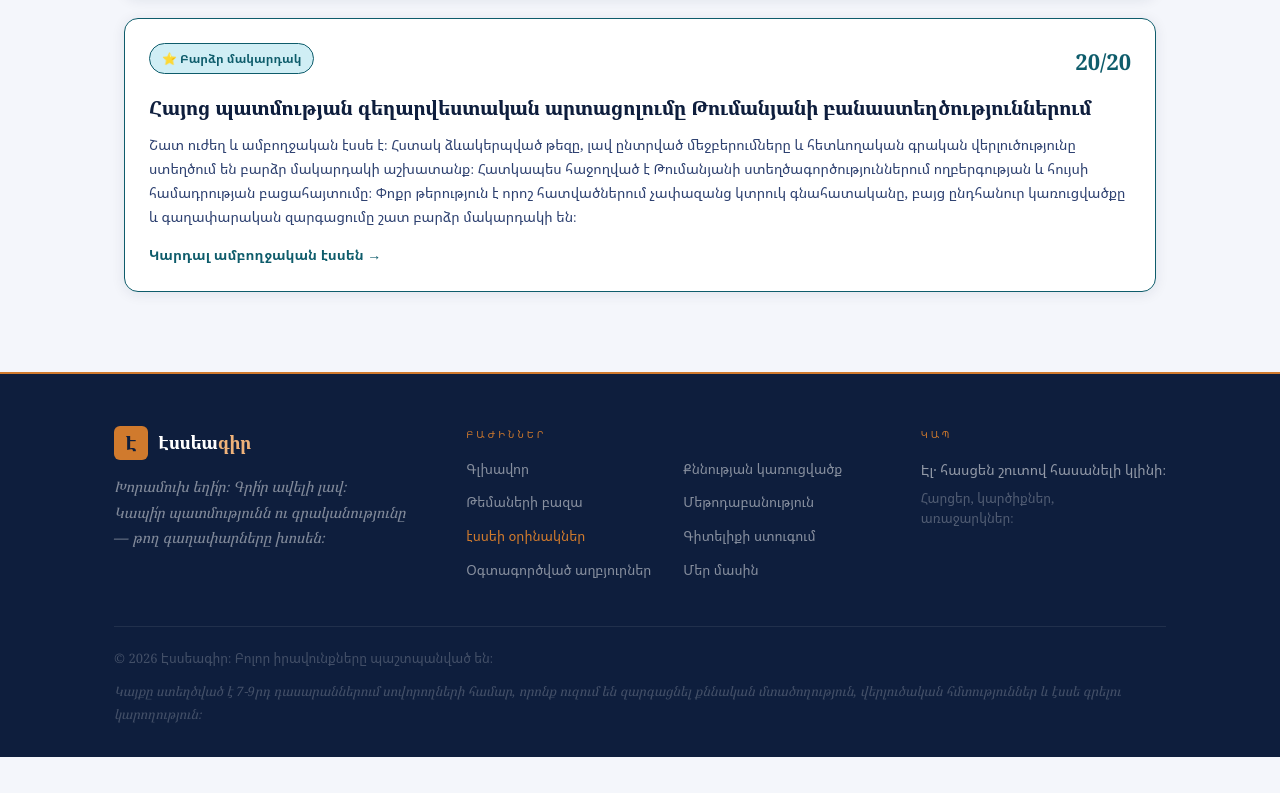
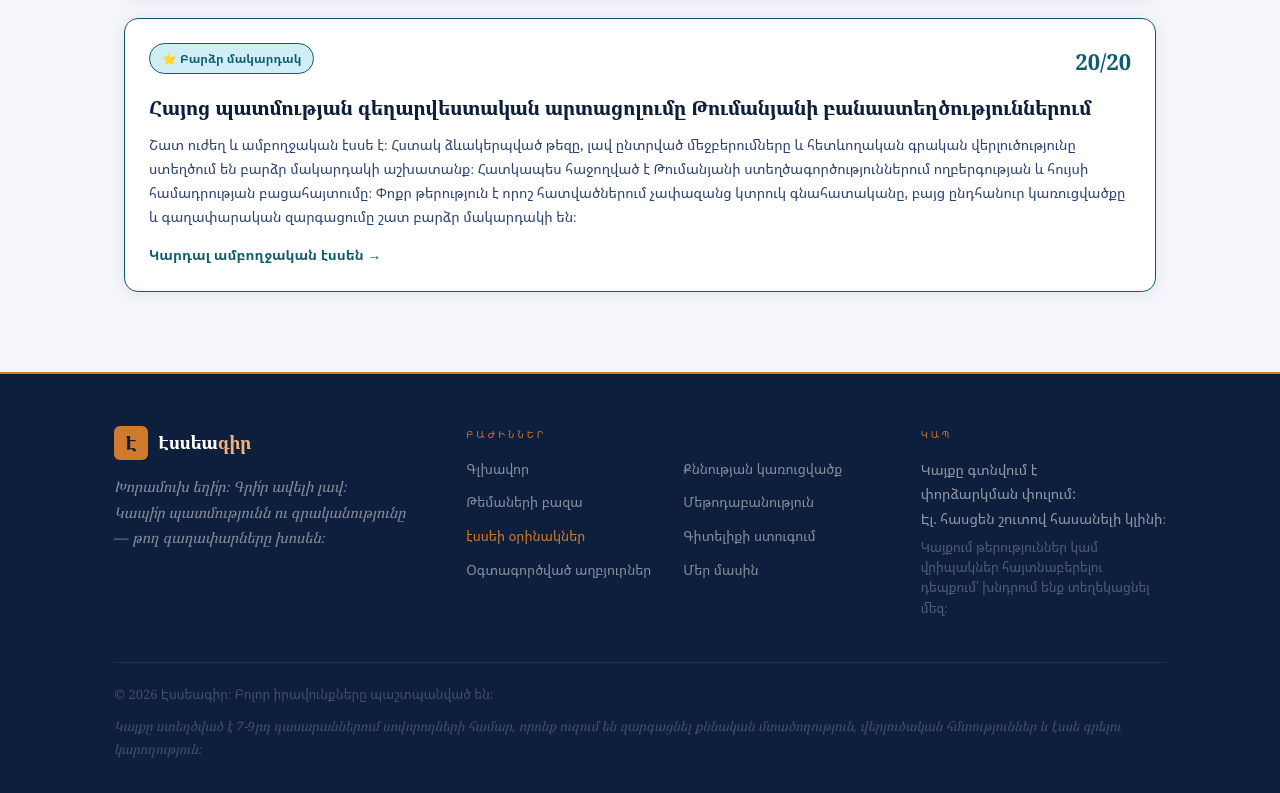
Before and after one commit to ChybArm/edu-info, a React (Vite) app: page /essay-examples in a window 1280 px wide. Shown: the part 1202-1995 px from the top of the page. Before the commit the page ends 1959 px from the top, so only its background shows below. Built offline with nearby package versions, Linux system fonts and the light colour scheme.

Commit message:
fix browser tab title14

```diff
--- a/src/components/Footer.jsx
+++ b/src/components/Footer.jsx
@@ -117,14 +117,14 @@ export default function Footer() {
                 transition: 'color 0.2s',
               }}
             >
-              Էլ․ հասցեն շուտով հասանելի կլինի։
+              Կայքը գտնվում է  <br /> փորձարկման փուլում: <br /> Էլ. հասցեն շուտով հասանելի կլինի։
             </a>
             <p style={{
               fontSize: '13px',
               color: 'rgba(255,255,255,0.28)',
               margin: 0, lineHeight: 1.55,
             }}>
-              Հարցեր, կարծիքներ,<br />առաջարկներ։
+              Կայքում թերություններ կամ  <br /> վրիպակներ հայտնաբերելու  <br /> դեպքում՝ խնդրում ենք տեղեկացնել  <br /> մեզ։
             </p>
           </div>
         </div>
```
